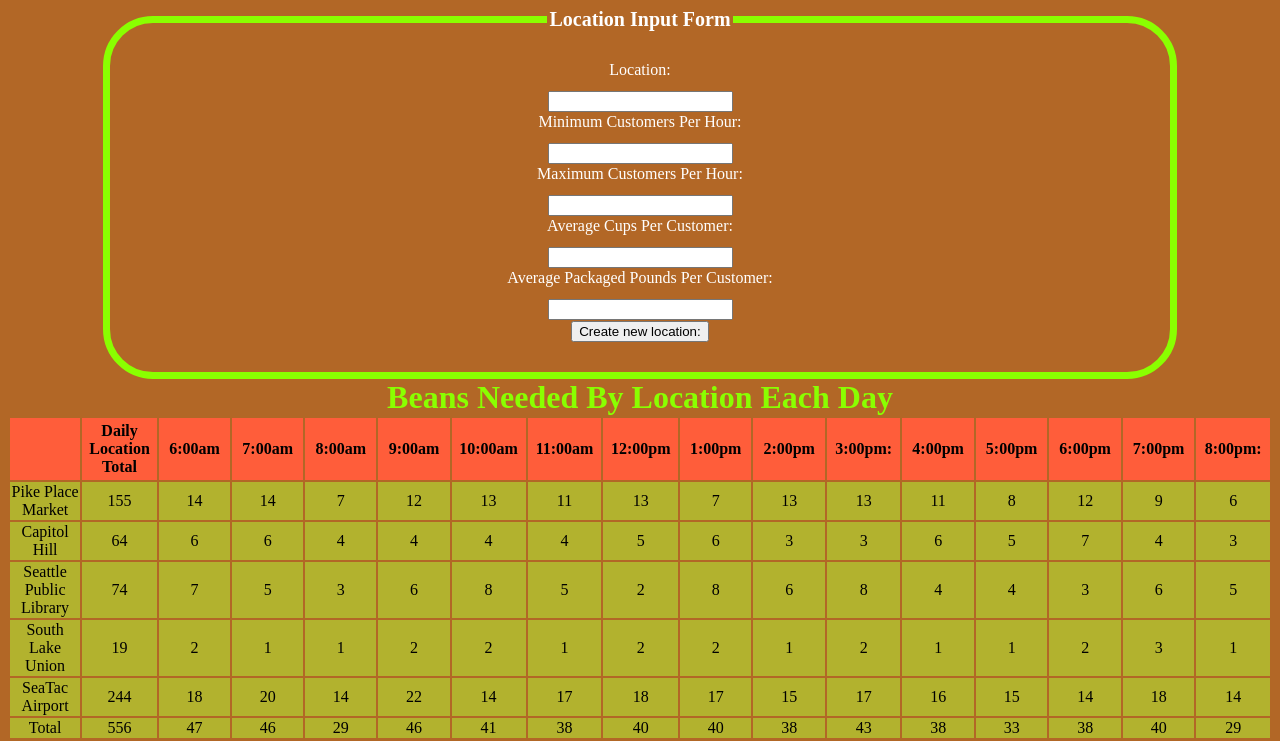
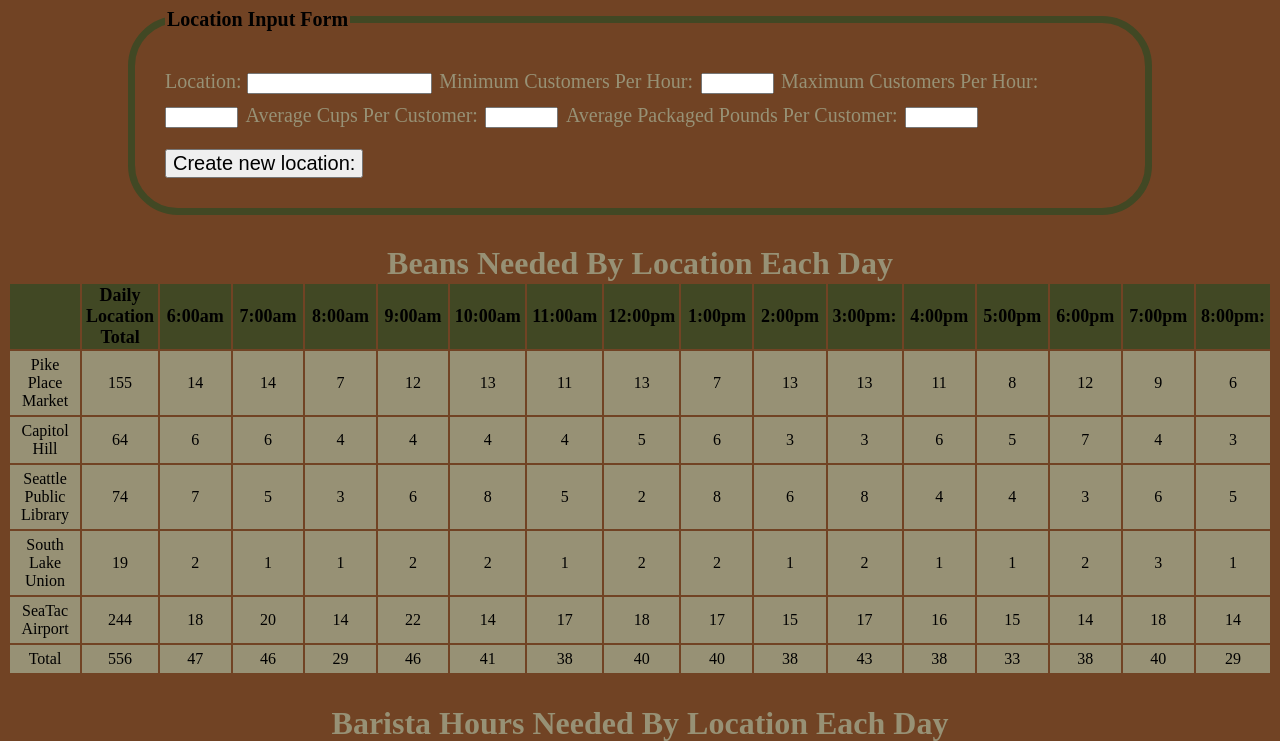
Before and after one commit to dylanjsa90/campfire_coffee, a plain HTML site: page data.html in a window 1280 px wide. Shown: the top 741 px of the page. Drawn offline with Linux system fonts and the light colour scheme.

Commit message:
refactoring finished and layout attempt made for index.html

```diff
--- a/app.js
+++ b/app.js
@@ -155,8 +155,8 @@ function handleLocationSubmit(event) {
   var maxCustomersHour = parseInt(event.target.maxCustomersHour.value);
   var cupsPerCustomer = parseFloat(event.target.cupsPerCustomer.value);
   var packagedLbsPerCustomer = parseFloat(event.target.packagedLbsPerCustomer.value);
-  // Check for repeated entry
-  var preExistingLocation = false;
+
+  var preExistingLocation = false;   // Check for repeated entry
   for (var i = 0; i < coffeeLocations.length; i++) {
     if (locationName === coffeeLocations[i].locationName) {
       preExistingLocation = true;
--- a/data.html
+++ b/data.html
@@ -11,19 +11,19 @@
       <fieldset>
         <legend>Location Input Form</legend>
         <label for="locationInput">Location: </label>
-        <input name="locationInput" type="text" />
+        <input name="locationInput" type="text" required="true" />
 
         <label for="minCustomersHour">Minimum Customers Per Hour:</label>
-        <input name="minCustomersHour" type="text" />
+        <input name="minCustomersHour" type="text" size="6"/>
 
         <label for="maxCustomersHour">Maximum Customers Per Hour:</label>
-        <input name="maxCustomersHour" type="text" />
+        <input name="maxCustomersHour" type="text" size="6"/>
 
         <label for="cupsPerCustomer">Average Cups Per Customer:</label>
-        <input name="cupsPerCustomer" type="text" />
+        <input name="cupsPerCustomer" type="text" size="6" />
 
         <label for="packagedLbsPerCustomer">Average Packaged Pounds Per Customer:</label>
-        <input name="packagedLbsPerCustomer" type="text" />
+        <input name="packagedLbsPerCustomer" type="text" size="6"/>
         <button id="newLocation" type="submit">Create new location:</button>
       </fieldset>
     </form>
--- a/style.css
+++ b/style.css
@@ -1,24 +1,16 @@
  body {
-  background-color: #B26726;
+  background-color: #714324;
   font-family: 'Amethysta', serif;
-  color: white;
+  color: #979175;
 }
-
-label {
-  display: block;
-}
-
-button {
-  display: block;
-  margin: 0px auto;
-}
-#locationList {
-  width: 220px;
-  /*background-image: url('assets/campfire-coffee.jpg');*/
+  #locationList {
+  display: inline;
+  width: 300px;
 }
 
 #mid {
-  display: inline;
+  display: flex;
+  margin: 20px;
 }
 
 li {
@@ -26,37 +18,35 @@ li {
   font-family: 'Amethysta', serif;
   width: 200px;
   padding-bottom: 50px;
+}
 
-
-}
 ul {
   background-image: url('assets/campsite-tent-night.jpg');
-  margin: 50px auto;
-  position: absolute;
+  margin: 0px auto;
 }
 
 h1 {
   text-align: center;
-  color: #8AFF00;
   font-weight: bold;
   font-family: 'Amethysta', serif;
   margin: 0px auto;
+  margin-top: 30px;
 }
 
 th {
-  background-color: #FF5D3A;
-  color:    black;
+  background-color: #414824;
+  color: black;
+  font-size: 18px;
 }
 
 tr td {
-  background-color: #B2B22E;
+  background-color: #979175;
   color: black;
 }
 
 td {
-  background-color: white;
-  color: black;
   text-align: center;
+  padding: 5px;
 }
 
 th {
@@ -65,10 +55,9 @@ th {
 }
 
 fieldset {
-  max-width: 1000px;
+  max-width: 950px;
   border-radius: 50px;
-  border: 7px solid #8AFF00;
-  text-align: center;
+  border: 7px solid #414824;
   padding: 30px;
   margin: 0px auto;
   font-size: 30px;
@@ -77,24 +66,23 @@ fieldset {
 legend {
   font-weight: bolder;
   font-size: 20px;
+  color: black;
+}
+button {
+  margin-top: 20px;
+  font-size: 20px;
+
+}
+
+label {
+  font-size: 20px;
 }
 
 table {
   margin: 0px auto;
 }
-
-label {
-  font-size: 16px;
+img {
+  width: 300px;
+  height: 300px;
+  margin: 30px;
 }
-img {
-  width: 200px;
-  height: 200px;
-  position: relative;
-
-}
-
-#images {
-  float: right;
-  width: 220px;
-  height: 800px;
-}
```
Also changed, not shown: index.html (+5 -8 lines).
